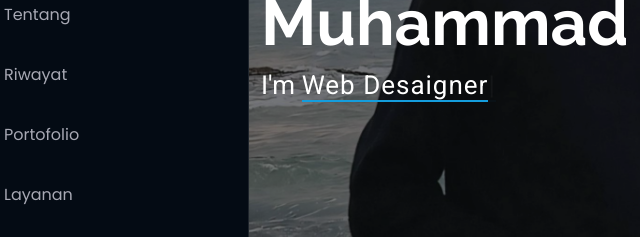
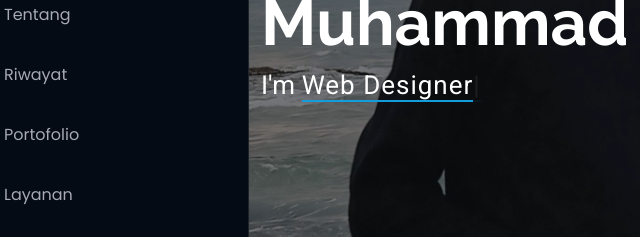
Before and after one commit to Fajar9123/portfoliofajar, a plain HTML site: page index.html in a window 1280 px wide. Shown: the part 355-592 px from the top of the page, 51-691 px from the left. Drawn offline with Linux system fonts and the light colour scheme.

Commit message:
perubahan kesalahan penulisan desaigner menjadi designer

```diff
--- a/index.html
+++ b/index.html
@@ -102,13 +102,13 @@
 
       <div class="container" data-aos="fade-up" data-aos-delay="100">
         <h2>Muhammad Fajarudin</h2>
-        <p>I'm <span class="typed" data-typed-items="Engineer, Web Desaigner, Freelancer">Designer</span></p>
+        <p>I'm <span class="typed" data-typed-items="Engineer, Web Designer, Freelancer">Designer</span></p>
       </div>
 
       <!-- Script for Typed.js -->
       <script>
         var typed = new Typed('.typed', {
-          strings: ['Engineer', 'Web Desaigner', 'Freelancer'],
+          strings: ['Engineer', 'Web Designer', 'Freelancer'],
           typeSpeed: 100,
           backSpeed: 50,
           loop: true,
```
